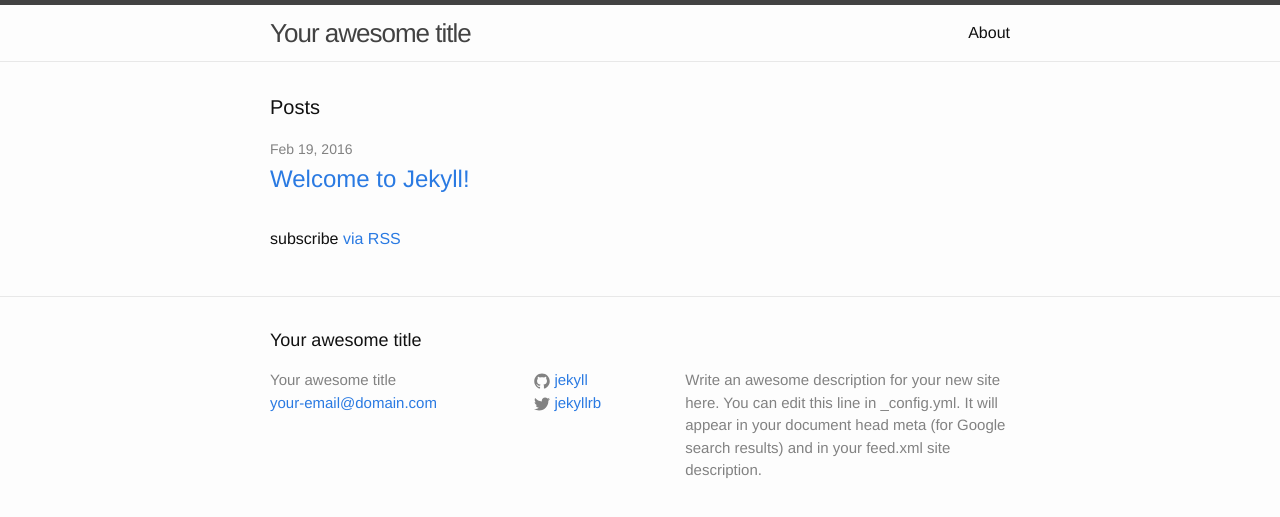
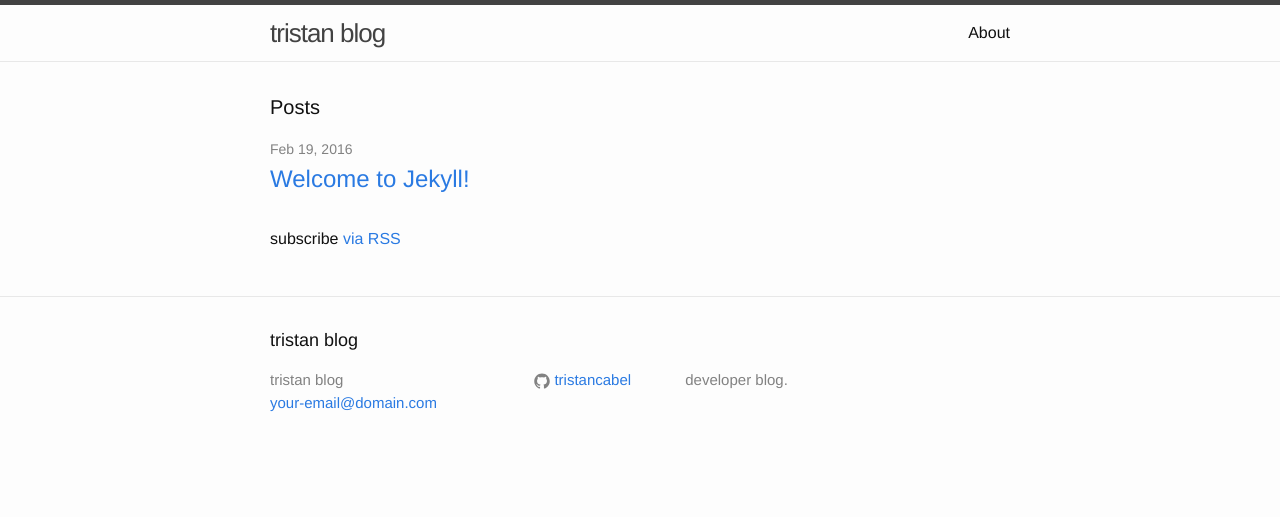
Before and after one commit to tristancabel/tristancabel.github.io, a Jekyll site: the page built from index.html, in a window 1280 px wide. Shown: the top 517 px of the page. Built offline with Jekyll 4.4.1, drawn with Linux system fonts in a browser that asks for light colours.

Commit message:
edit config.yml

```diff
--- a/_config.yml
+++ b/_config.yml
@@ -6,16 +6,13 @@
 # 'jekyll serve'. If you change this file, please restart the server process.
 
 # Site settings
-title: Your awesome title
+title: tristan blog
 email: your-email@domain.com
 description: > # this means to ignore newlines until "baseurl:"
-  Write an awesome description for your new site here. You can edit this
-  line in _config.yml. It will appear in your document head meta (for
-  Google search results) and in your feed.xml site description.
+  developer blog.
 baseurl: "" # the subpath of your site, e.g. /blog
-url: "http://yourdomain.com" # the base hostname & protocol for your site
-twitter_username: jekyllrb
-github_username:  jekyll
+url: "https://trily.eu" # the base hostname & protocol for your site
+github_username:  tristancabel
 
 # Build settings
 markdown: kramdown
```
